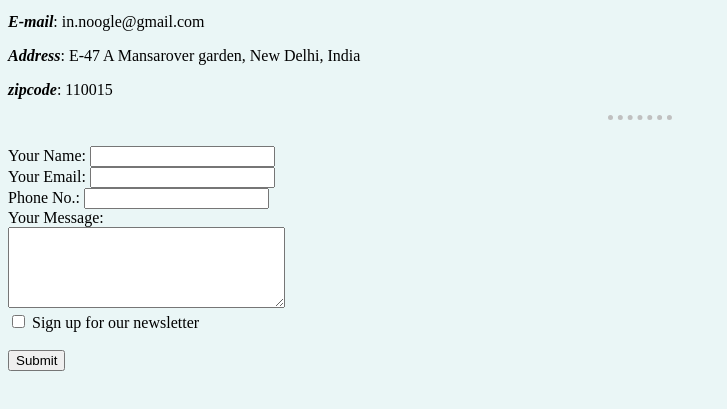
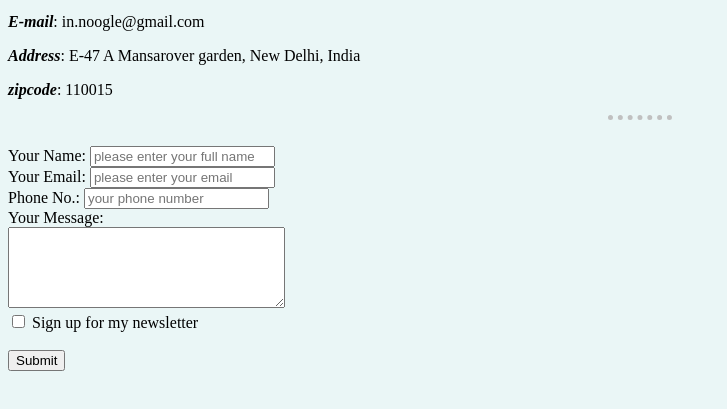
Before and after one commit to narotamji/First-Project, a plain HTML site: page Contact Me.html in a window 1280 px wide. Shown: the part 199-608 px from the top of the page, without its empty margins (0-727 px from the left). Drawn offline with Linux system fonts and the light colour scheme.

Commit message:
Update Contact Me.html

```diff
--- a/Contact Me.html
+++ b/Contact Me.html
@@ -19,18 +19,17 @@
 <hr>
 <br>
 <form action="mailto:in.noogle@gmail.com" method="post" enctype="text/plain" >
-    <label>Your Name: </label>
-    <input type="text" class="required"><br>
+   <label>Your Name: </label>
+    <input type="text" name="YourName" id="" placeholder="please enter your full name"><br>
     <label>Your Email: </label>
-    <input type="email"class="required"> <br>
+    <input type="email" name="YourEmail" placeholder="please enter your email"> <br>
     <label>Phone No.: </label>
-    <input type="text"class="required"><br>
+    <input type="tel" name="PhoneNo" id="phone" pattern="[0-9]{5}-[0-9]{5}" maxlength="10" minlength="10" placeholder="your phone number"><br>
     <label>Your Message: </label><br>
-    <textarea name="" id="" cols="32" rows="5"></textarea><br>
+    <textarea name="YourMessage" id="" cols="32" rows="5"></textarea><br>
     <input type="checkbox" name="" id="">
-    <label>Sign up for our newsletter</label> <br><br>
+    <label>Sign up for my newsletter</label> <br><br>
     <input type="submit" value="Submit">
-
 </form>
 </body>
 </html>
```
